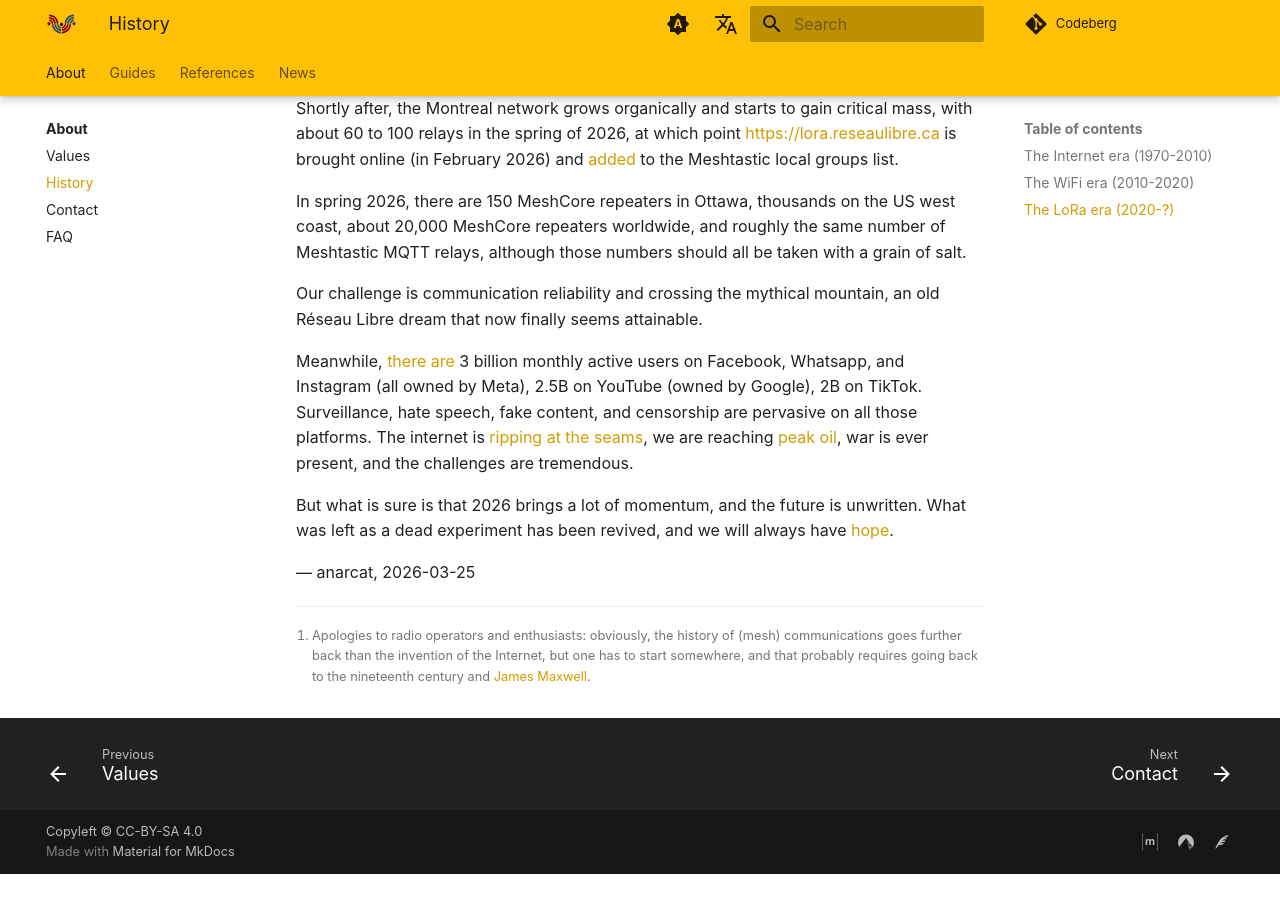
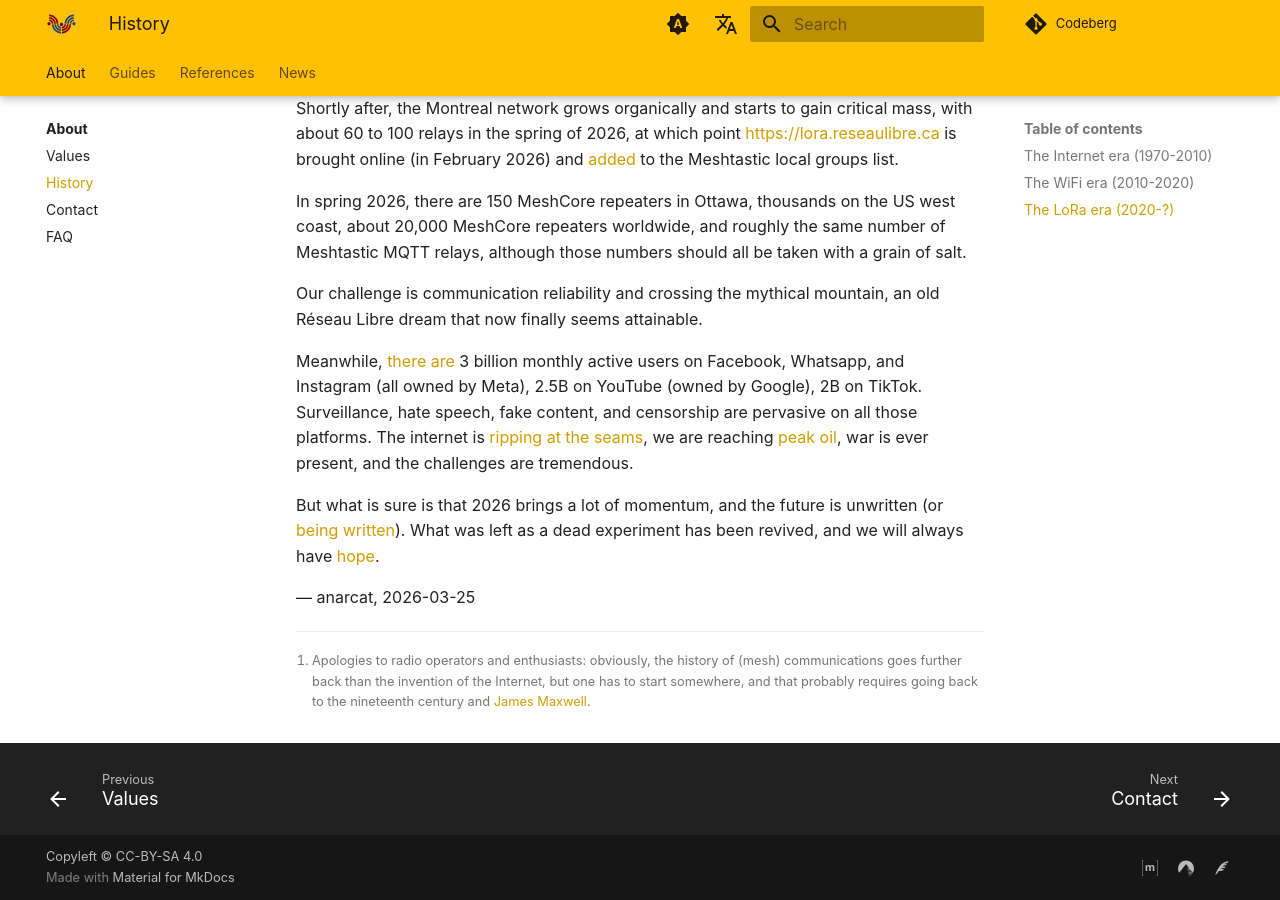
Before and after one commit to ReseauLibre/lora.reseaulibre.ca, an MkDocs documentation site: the page built from docs/history.md, in a window 1280 px wide and 900 px high, scrolled down 2094 px. Built offline with MkDocs 1.6.1 and Material for MkDocs 9.7.7, drawn with Linux system fonts in a browser that asks for light colours; plug-ins that fetch from the network failed and are left out; comment, search, counter and statistics services are not loaded; before the commit the page ends 2968 px from its top, so only the background shows below that.

Commit message:
link from history to news

```diff
--- a/docs/history.md
+++ b/docs/history.md
@@ -126,7 +126,7 @@
 present, and the challenges are tremendous.
 
 But what is sure is that 2026 brings a lot of momentum, and the future
-is unwritten. What was left as a dead experiment has been revived, and
+is unwritten (or [being written](news/index.md)). What was left as a dead experiment has been revived, and
 we will always have [hope](https://godspeedyoublackemperor.bandcamp.com/album/f-a).
 
 — anarcat, 2026-03-25
```
